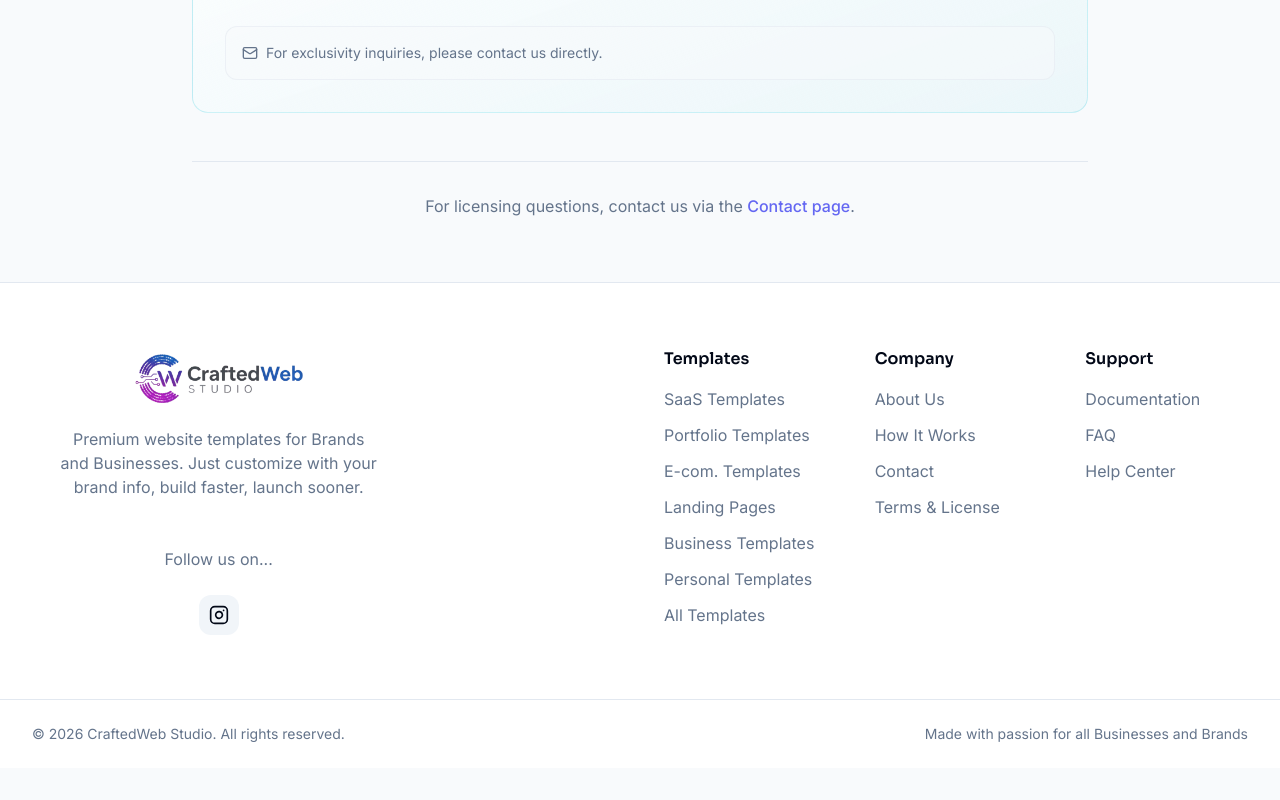
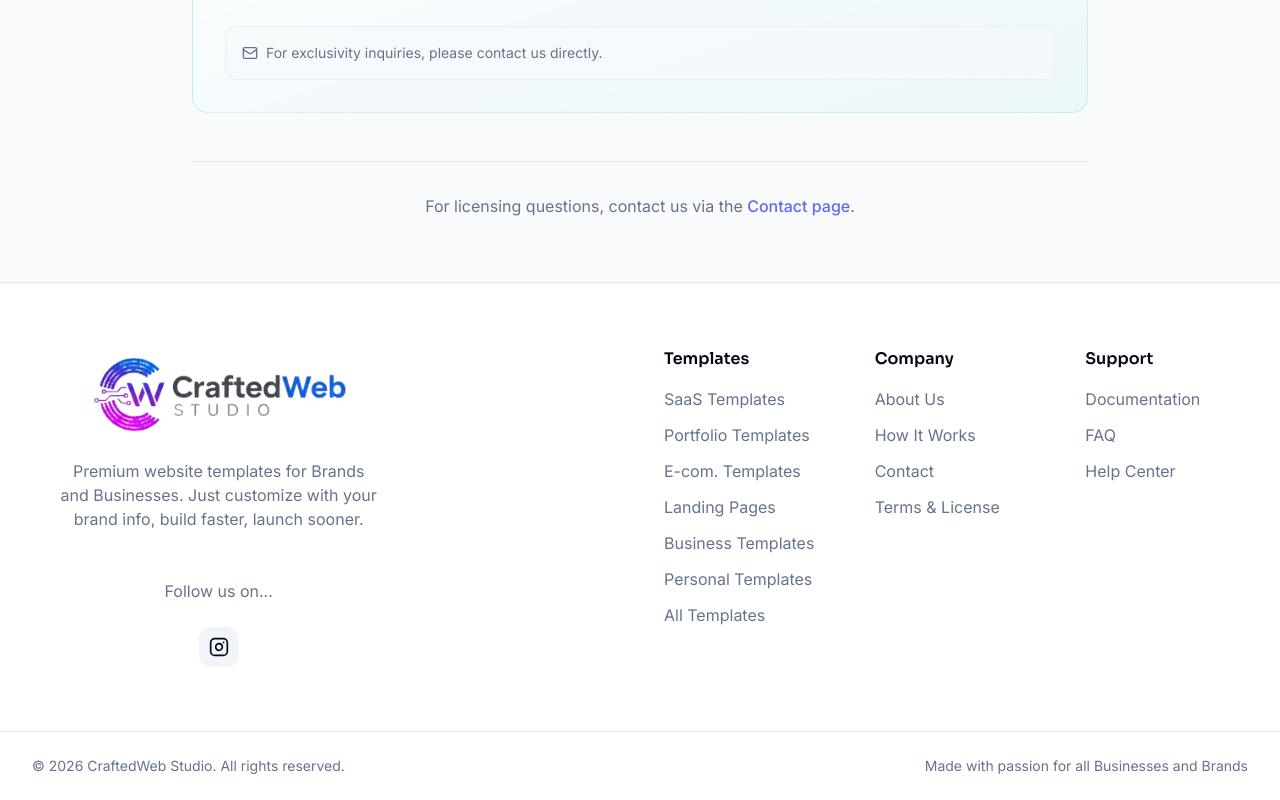
Before and after one commit to afif1710/CraftedWeb, a React (Vite) app: page /license in a window 1280 px wide. Shown: the part 1163-1963 px from the top of the page. Before the commit the page ends 1931 px from the top, so only its background shows below. Built offline with nearby package versions, Linux system fonts and the light colour scheme.

Commit message:
Gumroad integration, Small UI fixes

```diff
--- a/index.html
+++ b/index.html
@@ -3,7 +3,8 @@
 
 <head>
   <meta charset="UTF-8" />
-  <link rel="icon" type="image/svg+xml" href="/placeholder.svg" />
+  <link rel="icon" type="image/png" href="/brand-icon.png?v=5" />
+  <!-- <link rel="icon" type="image/svg+xml" href="/placeholder.svg" /> -->
   <meta name="viewport" content="width=device-width, initial-scale=1.0" />
   <meta name="description"
     content="CraftedWeb Studio offers premium React and Tailwind CSS website templates for developers and designers. Launch your SaaS, portfolio, or e-commerce site 10x faster with high-performance, SEO-optimized templates." />
--- a/src/components/marketplace/Footer.tsx
+++ b/src/components/marketplace/Footer.tsx
@@ -68,7 +68,7 @@ const Footer: React.FC<FooterProps> = ({ onNavigate, onSelectCategory }) => {
               <img
                 src="/Logo.png"
                 alt="CraftedWeb Studio"
-                className="h-16 w-auto object-contain filter brightness-110 contrast-110"
+                className="h-20 md:h-24 w-auto object-contain filter brightness-125 contrast-125 saturate-110"
               />
             </button>
             <p className="text-muted-foreground mb-6 max-w-xs">
--- a/src/components/marketplace/Header.tsx
+++ b/src/components/marketplace/Header.tsx
@@ -46,7 +46,7 @@ const Header: React.FC<HeaderProps> = ({ currentPage, onNavigate }) => {
             <img
               src="/Logo.png"
               alt="CraftedWeb Studio"
-              className="h-12 md:h-14 w-auto object-contain transition-transform group-hover:scale-105 filter brightness-110 contrast-110"
+              className="h-14 md:h-20 w-auto object-contain transition-transform group-hover:scale-105 filter brightness-125 contrast-125 saturate-110"
             />
           </button>
 
--- a/src/components/marketplace/QuickViewModal.tsx
+++ b/src/components/marketplace/QuickViewModal.tsx
@@ -132,7 +132,7 @@ const QuickViewModal: React.FC<QuickViewModalProps> = ({
                 className="w-full py-3 px-4 bg-primary text-primary-foreground rounded-xl font-semibold flex items-center justify-center gap-2 hover:bg-primary/90 transition-colors focus:outline-none focus-visible:ring-2 focus-visible:ring-primary focus-visible:ring-offset-2"
               >
                 <ShoppingCart className="w-5 h-5" />
-                Buy Now - ${template.price}
+                Buy with Gumroad - ${template.price}
               </button>
 
               <button
--- a/src/components/marketplace/TemplatesPage.tsx
+++ b/src/components/marketplace/TemplatesPage.tsx
@@ -7,6 +7,7 @@ interface TemplatesPageProps {
   onQuickView: (template: Template) => void;
   onSelectTemplate: (template: Template) => void;
   onBuy: (template: Template) => void;
+  onContact: (template: Template) => void;
   initialCategory?: string;
   onCategoryChange?: (category: string) => void;
   initialPage?: number;
@@ -26,6 +27,7 @@ const TemplatesPage: React.FC<TemplatesPageProps> = ({
   onQuickView,
   onSelectTemplate,
   onBuy,
+  onContact,
   initialCategory = 'All',
   onCategoryChange,
   initialPage = 1,
@@ -224,6 +226,7 @@ const TemplatesPage: React.FC<TemplatesPageProps> = ({
                     onQuickView={onQuickView}
                     onSelect={onSelectTemplate}
                     onBuy={onBuy}
+                    onContact={onContact}
                   />
                 </div>
               ))}
--- a/src/data/templates.ts
+++ b/src/data/templates.ts
@@ -31,9 +31,10 @@ export const templates: Template[] = [
       '/images/Typoflux1.png',
       '/images/Typoflux2.png',
       '/images/Typoflux3.png',
-      '/images/Typoflux4.png'
+      '/images/Typoflux4.png',
+      '/images/Typoflux5.png'
     ],
-    gumroadUrl: null,
+    gumroadUrl: 'https://craftedwebstudio.gumroad.com/l/typoflux',
     features: ['Kinetic Typography', 'Project Showcase Grid', 'Smooth Animations', 'Dark Theme', 'Portfolio Sections', 'Sound Toggle'],
     isFeatured: false
   },
@@ -52,9 +53,10 @@ export const templates: Template[] = [
       '/images/OceanPortfolio1.png',
       '/images/OceanPortfolio2.png',
       '/images/OceanPortfolio3.png',
-      '/images/OceanPortfolio4.png'
+      '/images/OceanPortfolio4.png',
+      '/images/OceanPortfolio5.png'
     ],
-    gumroadUrl: null,
+    gumroadUrl: 'https://craftedwebstudio.gumroad.com/l/ocean-themed-portfolio',
     features: ['Interactive 3D Navigation', 'Depth Tracking', 'Coordinate System', 'Underwater Aesthetics', 'Ambient Animations', 'Project Exploration'],
     isFeatured: false
   },
@@ -75,7 +77,7 @@ export const templates: Template[] = [
       '/images/Nexus3.png',
       '/images/Nexus4.png'
     ],
-    gumroadUrl: null,
+    gumroadUrl: 'https://craftedwebstudio.gumroad.com/l/nexus-website',
     features: ['Hero Section', 'Feature Showcase', 'Pricing Section', 'Clean Navigation', 'CTA Buttons', 'Responsive Design'],
     isFeatured: false
   },
@@ -94,9 +96,10 @@ export const templates: Template[] = [
       '/images/Neon1.png',
       '/images/Neon2.png',
       '/images/Neon3.png',
-      '/images/Neon4.png'
+      '/images/Neon4.png',
+      '/images/Neon5.png'
     ],
-    gumroadUrl: null,
+    gumroadUrl: 'https://craftedwebstudio.gumroad.com/l/neon-themed-website',
     features: ['Rainbow Gradient Text', 'Particle Effects', 'Custom Cursor', 'Dark Theme', 'Smooth Scrolling', 'Modern Navigation'],
     isFeatured: false
   },
@@ -115,9 +118,10 @@ export const templates: Template[] = [
       '/images/KineticCards1.png',
       '/images/KineticCards2.png',
       '/images/KineticCards3.png',
-      '/images/KineticCards4.png'
+      '/images/KineticCards4.png',
+      '/images/KineticCards5.png'
     ],
-    gumroadUrl: null,
+    gumroadUrl: 'https://craftedwebstudio.gumroad.com/l/kinetic-cards',
     features: ['Morphing Card Animations', 'Fluid Interactions', 'Modern Navigation', 'Feature Showcase', 'Product Grid', 'Case Studies'],
     isFeatured: false
   },
@@ -136,9 +140,10 @@ export const templates: Template[] = [
       '/images/JunglePortfolio1.png',
       '/images/JunglePortfolio2.png',
       '/images/JunglePortfolio3.png',
-      '/images/JunglePortfolio4.png'
+      '/images/JunglePortfolio4.png',
+      '/images/JunglePortfolio5.png'
     ],
-    gumroadUrl: null,
+    gumroadUrl: 'https://craftedwebstudio.gumroad.com/l/jungle-themed-portfolio',
     features: ['3D Environment', 'WASD Navigation', 'Interactive Exploration', 'Game-Style Interface', 'Location Tracking', 'Sound Controls'],
     isFeatured: false
   },
@@ -159,7 +164,7 @@ export const templates: Template[] = [
       '/images/Holotimeline3.png',
       '/images/Holotimeline4.png'
     ],
-    gumroadUrl: null,
+    gumroadUrl: 'https://craftedwebstudio.gumroad.com/l/holo-timeline',
     features: ['Agency Showcase', 'Case Studies', 'Service Timeline', 'Team Profiles', 'Video Showreel', 'Contact Integration'],
     isFeatured: false
   },
@@ -180,7 +185,7 @@ export const templates: Template[] = [
       '/images/Gym3.png',
       '/images/Gym4.png'
     ],
-    gumroadUrl: null,
+    gumroadUrl: 'https://craftedwebstudio.gumroad.com/l/gym-agency-website',
     features: ['Bold Hero Section', 'Trainer Showcase', 'Program Details', 'Transformation Gallery', 'Video Story', 'Membership CTA'],
     isFeatured: false
   },
@@ -201,7 +206,7 @@ export const templates: Template[] = [
       '/images/GalaxyPortfolio3.png',
       '/images/GalaxyPortfolio4.png'
     ],
-    gumroadUrl: null,
+    gumroadUrl: 'https://craftedwebstudio.gumroad.com/l/galaxy-themed-portfolio',
     features: ['Animated Starfield', 'Interactive Launch CTA', 'Spacecraft Graphics', 'Cosmic Theme', 'Portfolio Sections', 'Scroll Prompts'],
     isFeatured: false
   },
@@ -220,9 +225,11 @@ export const templates: Template[] = [
       '/images/Chef1.png',
       '/images/Chef2.png',
       '/images/Chef3.png',
-      '/images/Chef4.png'
+      '/images/Chef4.png',
+      '/images/Chef5.png',
+      '/images/Chef6.png'
     ],
-    gumroadUrl: null,
+    gumroadUrl: 'https://craftedwebstudio.gumroad.com/l/chefs-portfolio',
     features: ['Luxury Food Photography', 'Elegant Typography', 'Achievement Badges', 'Creation Gallery', 'Press Section', 'Product Showcase'],
     isFeatured: false
   },
@@ -241,9 +248,10 @@ export const templates: Template[] = [
       '/images/Cascade1.png',
       '/images/Cascade2.png',
       '/images/Cascade3.png',
-      '/images/Cascade4.png'
+      '/images/Cascade4.png',
+      '/images/Cascade5.png'
     ],
-    gumroadUrl: null,
+    gumroadUrl: 'https://craftedwebstudio.gumroad.com/l/cascade-website',
     features: ['Cascading Layout', 'Service Showcase', 'Team Profiles', 'Client Logos', 'Case Studies', 'Contact Info'],
     isFeatured: false
   },
@@ -264,7 +272,7 @@ export const templates: Template[] = [
       '/images/Blueprint3.png',
       '/images/Blueprint4.png'
     ],
-    gumroadUrl: null,
+    gumroadUrl: 'https://craftedwebstudio.gumroad.com/l/blueprint-website',
     features: ['Grid Layout', 'Blueprints Aesthetic', 'Project Timeline', 'Team Grid', 'Quote Request', 'Mobile Friendly'],
     isFeatured: false
   },
@@ -285,7 +293,7 @@ export const templates: Template[] = [
       '/images/Aurora3.png',
       '/images/Aurora4.png'
     ],
-    gumroadUrl: null,
+    gumroadUrl: 'https://craftedwebstudio.gumroad.com/l/aurora-website',
     features: ['Gradient Backgrounds', 'Smooth Transitions', 'Feature Highlights', 'Newsletter Signup', 'Responsive', 'Modern UI'],
     isFeatured: false
   },
@@ -306,7 +314,7 @@ export const templates: Template[] = [
       '/images/AuraBloom3.png',
       '/images/AuraBloom4.png'
     ],
-    gumroadUrl: null,
+    gumroadUrl: 'https://craftedwebstudio.gumroad.com/l/aura-bloom',
     features: ['Soft Colors', 'Bloom Animations', 'Testimonials', 'Product Showcase', 'FAQ Section', 'Contact'],
     isFeatured: false
   },
@@ -327,7 +335,7 @@ export const templates: Template[] = [
       '/images/Atelier3.png',
       '/images/Atelier4.png'
     ],
-    gumroadUrl: null,
+    gumroadUrl: 'https://craftedwebstudio.gumroad.com/l/atelier',
     features: ['Gallery Grid', 'Detail Zoom', 'Artist Bio', 'Process Section', 'Shop Links', 'Contact'],
     isFeatured: false
   },
@@ -348,7 +356,7 @@ export const templates: Template[] = [
       '/images/ArtisanTote3.png',
       '/images/ArtisanTote4.png'
     ],
-    gumroadUrl: null,
+    gumroadUrl: 'https://craftedwebstudio.gumroad.com/l/artisan-tote',
     features: ['Single Product Focus', 'Storytelling Layout', 'Cart', 'Image Zoom', 'Specs Section', 'Simple Checkout'],
     isFeatured: false
   },
@@ -367,9 +375,10 @@ export const templates: Template[] = [
       '/images/PrismLight1.png',
       '/images/PrismLight2.png',
       '/images/PrismLight3.png',
-      '/images/PrismLight4.png'
+      '/images/PrismLight4.png',
+      '/images/PrismLight5.png'
     ],
-    gumroadUrl: null,
+    gumroadUrl: 'https://craftedwebstudio.gumroad.com/l/prism-light-studio',
     features: ['Masonry Gallery', 'Lightbox Support', 'Service Packages', 'Booking Form', 'Dark Mode', 'Responsive Grid'],
     isFeatured: false
   },
@@ -390,7 +399,7 @@ export const templates: Template[] = [
       '/images/Prism3.png',
       '/images/Prism4.png'
     ],
-    gumroadUrl: null,
+    gumroadUrl: 'https://craftedwebstudio.gumroad.com/l/prism-website',
     features: ['Pricing Tables', 'Feature Grid', 'Testimonials Carousel', 'Contact Form', 'Blog Layout', 'SEO Optimized'],
     isFeatured: false
   },
@@ -409,9 +418,11 @@ export const templates: Template[] = [
       '/images/Restaurant1.png',
       '/images/Restaurant2.png',
       '/images/Restaurant3.png',
-      '/images/Restaurant4.png'
+      '/images/Restaurant4.png',
+      '/images/Restaurant5.png',
+      '/images/Restaurant6.png'
     ],
-    gumroadUrl: null,
+    gumroadUrl: 'https://craftedwebstudio.gumroad.com/l/restaurant-website',
     features: ['Elegant Design', 'Menu Showcase', 'Reservation System', 'Gallery Section', 'About Restaurant', 'Contact Info'],
     isFeatured: false
   },
@@ -432,7 +443,7 @@ export const templates: Template[] = [
       '/images/SoftUI3.png',
       '/images/SoftUI4.png'
     ],
-    gumroadUrl: null,
+    gumroadUrl: 'https://craftedwebstudio.gumroad.com/l/soft-ui-pro',
     features: ['Neumorphic Design', 'Analytics Charts', 'User Tables', 'Notification System', 'Profile Settings', 'Auth Pages'],
     isFeatured: false
   },
@@ -453,7 +464,7 @@ export const templates: Template[] = [
       '/images/Spectra3.png',
       '/images/Spectra4.png'
     ],
-    gumroadUrl: null,
+    gumroadUrl: 'https://craftedwebstudio.gumroad.com/l/spectra',
     features: ['Case Studies', 'Animated Hero', 'Team Section', 'Client Logo Grid', 'Contact Form', 'Smooth Scroll'],
     isFeatured: false
   },
@@ -474,7 +485,7 @@ export const templates: Template[] = [
       '/images/StoryCanvas3.png',
       '/images/StoryCanvas4.png'
     ],
-    gumroadUrl: null,
+    gumroadUrl: 'https://craftedwebstudio.gumroad.com/l/story-canvas',
     features: ['Clean Typography', 'Author Bio', 'Reading Time', 'Newsletter Signup', 'Category Tags', 'Related Posts'],
     isFeatured: false
   },
@@ -493,9 +504,10 @@ export const templates: Template[] = [
       '/images/TimelessElegance1.png',
       '/images/TimelessElegance2.png',
       '/images/TimelessElegance3.png',
-      '/images/TimelessElegance4.png'
+      '/images/TimelessElegance4.png',
+      '/images/TimelessElegance5.png'
     ],
-    gumroadUrl: null,
+    gumroadUrl: 'https://craftedwebstudio.gumroad.com/l/timeless-elegance',
     features: ['High-Res Zoom', 'Wishlist', 'Request Price', 'Elegant Layout', 'Brand Story', 'Cart Sidebar'],
     isFeatured: false
   },
@@ -516,7 +528,7 @@ export const templates: Template[] = [
       '/images/Travel3.png',
       '/images/Travel4.png'
     ],
-    gumroadUrl: null,
+    gumroadUrl: 'https://craftedwebstudio.gumroad.com/l/travel-agency-website',
     features: ['Advanced Search', 'Destination Gallery', 'Review System', 'Multi-Location', 'Statistics Display', 'Booking CTA'],
     isFeatured: false
   },
@@ -537,7 +549,7 @@ export const templates: Template[] = [
       '/images/Velvet3.png',
       '/images/Velvet4.png'
     ],
-    gumroadUrl: null,
+    gumroadUrl: 'https://craftedwebstudio.gumroad.com/l/velvet-commerce',
     features: ['3D Product Viewer', 'Material Selector', 'Lighting Controls', 'Camera Angles', 'Customization Panel', 'Price Display'],
     isFeatured: false
   },
@@ -556,9 +568,10 @@ export const templates: Template[] = [
       '/images/Wedding1.png',
       '/images/Wedding2.png',
       '/images/Wedding3.png',
-      '/images/Wedding4.png'
+      '/images/Wedding4.png',
+      '/images/Wedding5.png'
     ],
-    gumroadUrl: null,
+    gumroadUrl: 'https://craftedwebstudio.gumroad.com/l/wedding-agency-website',
     features: ['Romantic Design', 'Portfolio Gallery', 'Service Packages', 'Testimonials', 'Booking Form', 'Blog Section'],
     isFeatured: false
   }
```
Also changed, not shown: src/components/AppLayout.tsx (+22 -8 lines), src/components/marketplace/TemplateCard.tsx (+7 -6 lines), src/components/marketplace/TemplateDetail.tsx (+18 -12 lines), 1 other file (tests, documents, lock files or other folders).
